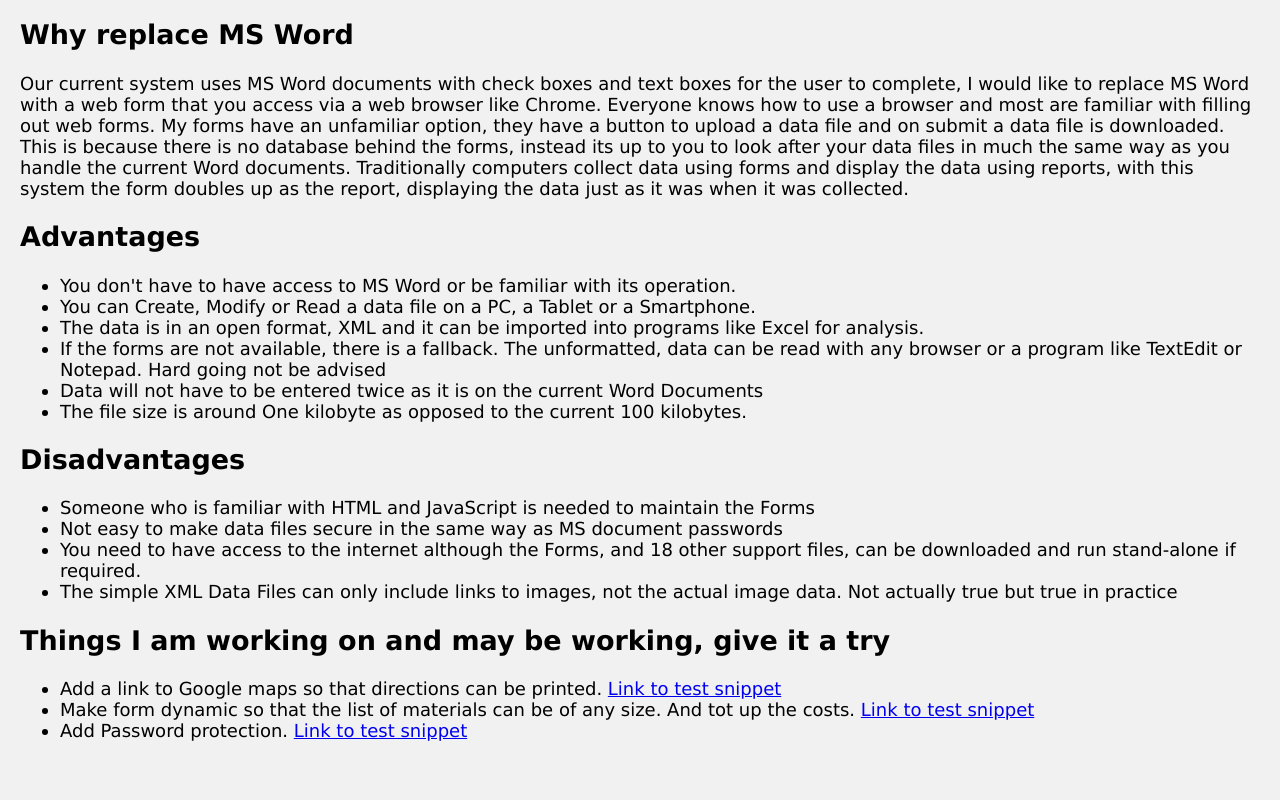
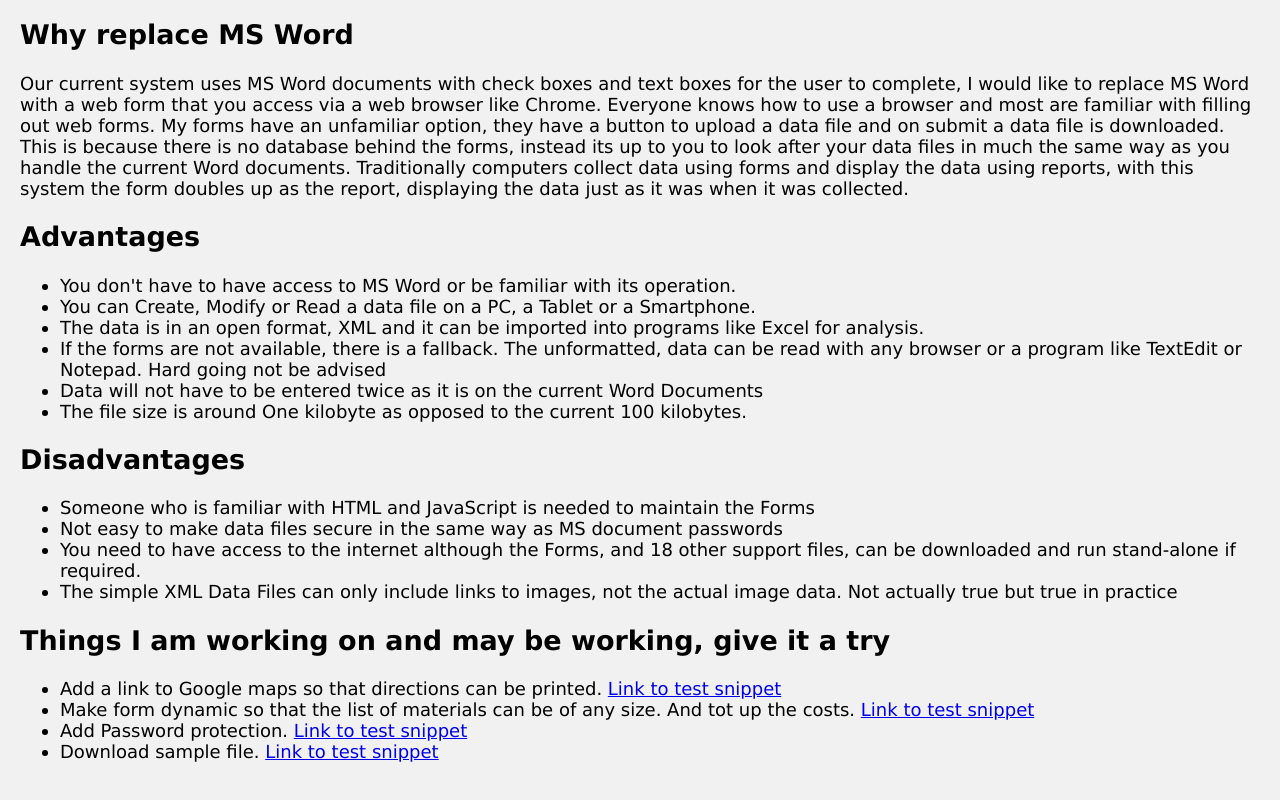
Before and after one commit to OldShell/Static-Page-Form, a plain HTML site: page help.html in a window 1280 px wide. Shown: the part 444-1244 px from the top of the page. Drawn offline with Linux system fonts and the light colour scheme.

Commit message:
Update help.html

```diff
--- a/help.html
+++ b/help.html
@@ -68,6 +68,7 @@
 			<li>Add a link to Google maps so that directions can be printed. <a href="test1.html">Link to test snippet</a></li>
 			<li>Make form dynamic so that the list of materials can be of any size. And tot up the costs. <a href="test2.html">Link to test snippet</a></li>
 			<li>Add Password protection. <a href="test3.html">Link to test snippet</a></li>
+			<li>Download sample file. <a href="sampleDownload.html">Link to test snippet</a></li>
 		</ul>
   </div>
 </body>
```
